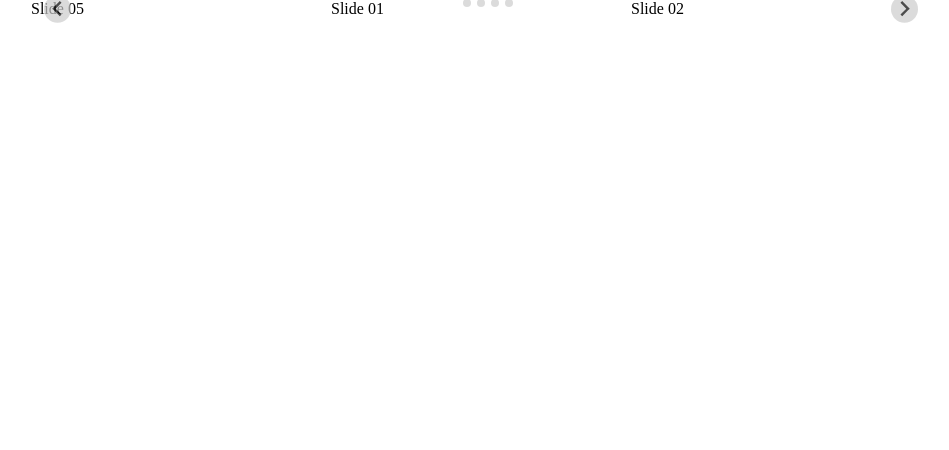
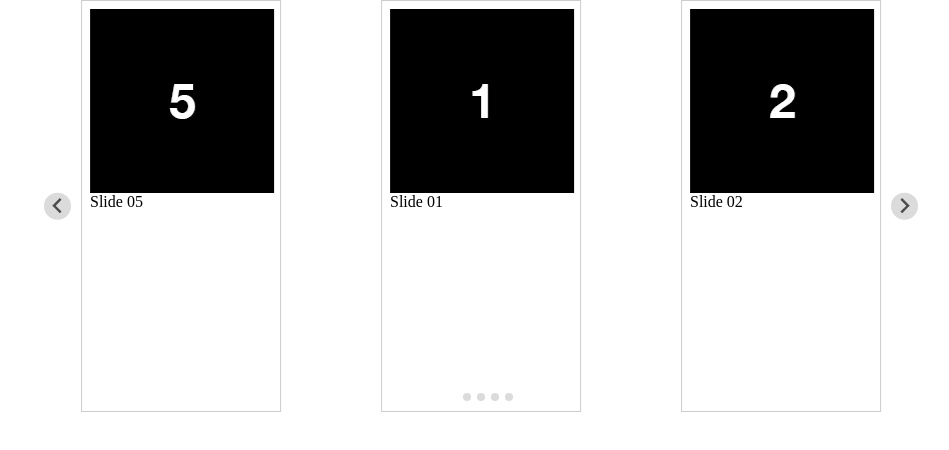
Before and after one commit to ruedap/lab.ruedap.com, a website: page splide/index.html in a window 1280 px wide. Shown: the whole page, without its empty margins (159-1108 px from the left). Drawn offline with Linux system fonts and the light colour scheme.

Commit message:
2025/06/17 17:23:09

```diff
--- a/splide/index.html
+++ b/splide/index.html
@@ -8,12 +8,6 @@
     <style>
       body {
         margin: 0;
-      }
-    </style>
-    <style>
-      .container {
-        max-width: 900px;
-        margin: 0 auto;
       }
     </style>
     <script src="splide_files/js/splide.min.js" defer></script>
@@ -38,6 +32,36 @@
 
       })
     </script>
+    <style>
+      * {
+        box-sizing: border-box;
+      }
+
+      .container {
+        max-width: 900px;
+        margin: 0 auto;
+      }
+
+      .splide__slide__container {
+      }
+
+      .d-Splide-item {
+        display: flex;
+        justify-content: center;
+      }
+
+      .d-Splide-container {
+        border: 1px solid rgb(204, 204, 204);
+        padding: 8px;
+        width: 200px;
+        height: 412px;
+      }
+
+      .d-Splide-image {
+        width: 184px;
+        height: 184px;
+      }
+    </style>
 
   </head>
   <body>
@@ -45,20 +69,35 @@
       <section class="splide" aria-label="Splide Basic HTML Example">
         <div class="splide__track">
           <ul class="splide__list">
-            <li class="splide__slide">
-              <div class="splide__slide__container">Slide 01</div>
+            <li class="splide__slide d-Splide-item">
+              <div class="splide__slide__container d-Splide-container">
+                <img class="d-Splide-image" src="./001.png" alt="">
+                <div>Slide 01</div>
+              </div>
             </li>
-            <li class="splide__slide">
-              <div class="splide__slide__container">Slide 02</div>
+            <li class="splide__slide d-Splide-item">
+              <div class="splide__slide__container d-Splide-container">
+                <img class="d-Splide-image" src="./002.png" alt="">
+                <div>Slide 02</div>
+              </div>
             </li>
-            <li class="splide__slide">
-              <div class="splide__slide__container">Slide 03</div>
+            <li class="splide__slide d-Splide-item">
+              <div class="splide__slide__container d-Splide-container">
+                <img class="d-Splide-image" src="./003.png" alt="">
+                <div>Slide 03</div>
+              </div>
             </li>
-            <li class="splide__slide">
-              <div class="splide__slide__container">Slide 04</div>
+            <li class="splide__slide d-Splide-item">
+              <div class="splide__slide__container d-Splide-container">
+                <img class="d-Splide-image" src="./004.png" alt="">
+                <div>Slide 04</div>
+              </div>
             </li>
-            <li class="splide__slide">
-              <div class="splide__slide__container">Slide 05</div>
+            <li class="splide__slide d-Splide-item">
+              <div class="splide__slide__container d-Splide-container">
+                <img class="d-Splide-image" src="./005.png" alt="">
+                <div>Slide 05</div>
+              </div>
             </li>
           </ul>
         </div>
```
Also changed, not shown: splide/001.png (added), splide/002.png (added), splide/003.png (added), splide/004.png (added), splide/005.png (added).
